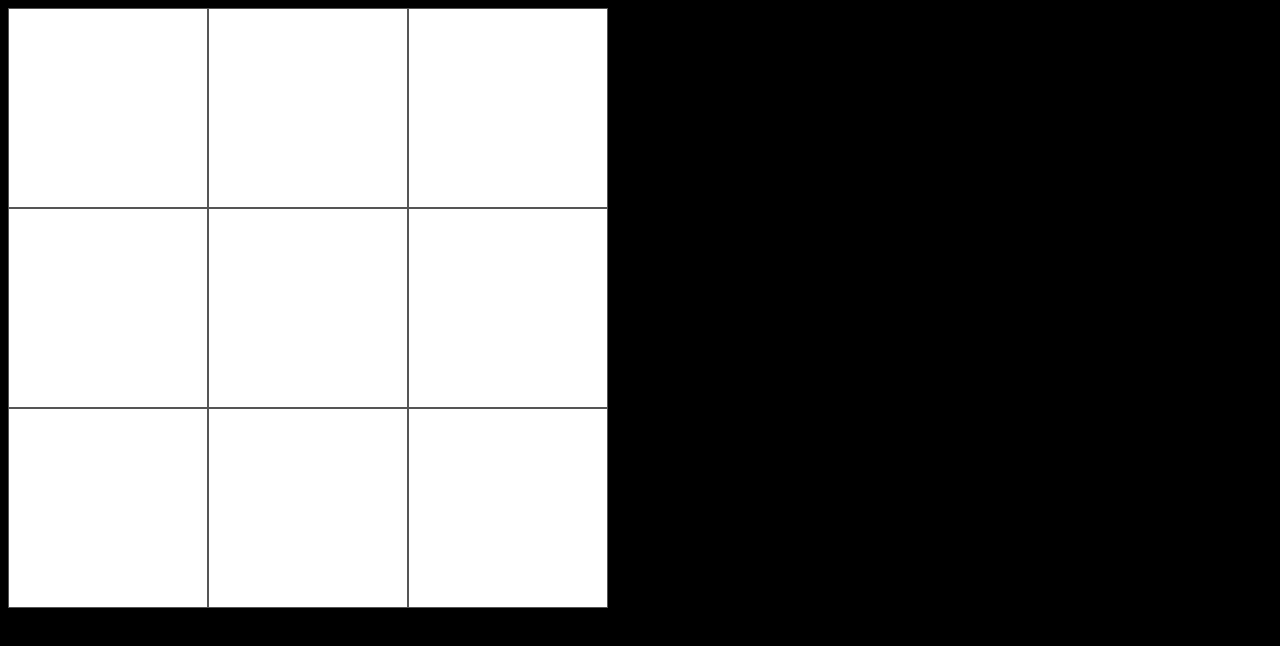
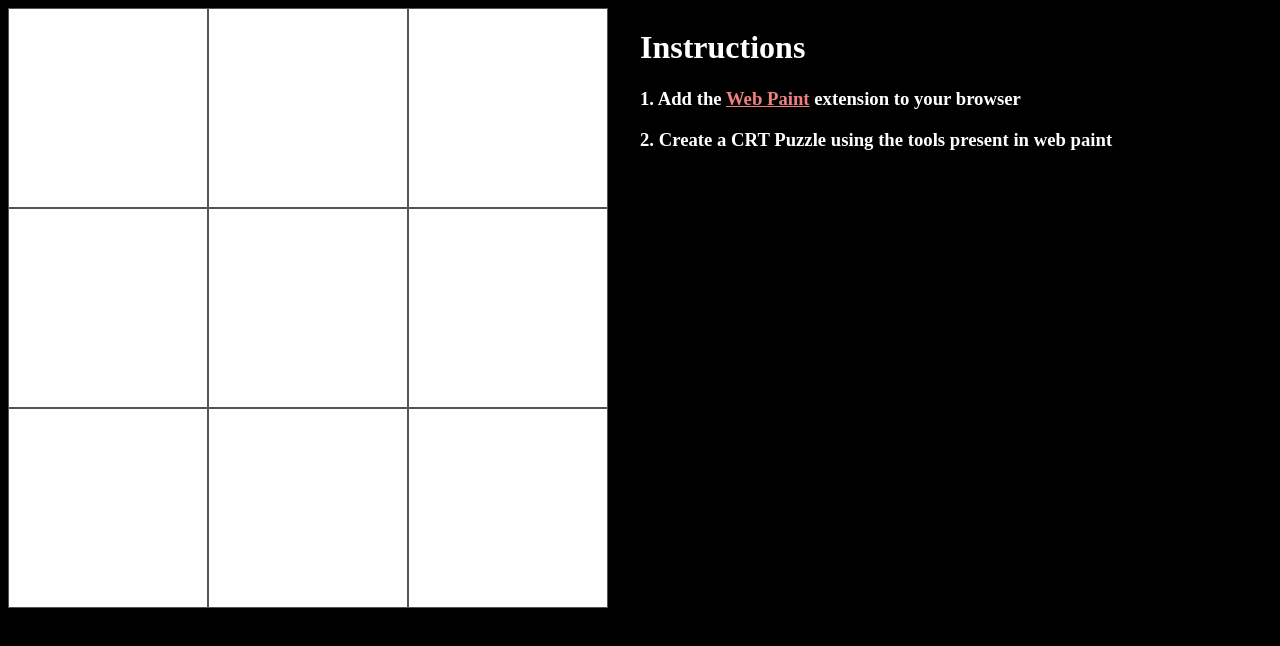
Before and after one commit to nishantharcot/crt-interface, a plain HTML site: page index.html in a window 1280 px wide. Drawn offline with Linux system fonts and the light colour scheme.

Commit message:
add instructions

```diff
--- a/index.html
+++ b/index.html
@@ -10,7 +10,6 @@
     </title>
   </head>
   <body>
-    <div></div>
     <div class="game-board">
       <div class="box"></div>
       <div class="box"></div>
@@ -22,6 +21,16 @@
       <div class="box"></div>
       <div class="box"></div>
     </div>
-    <div></div>
+    <div class="instructions">
+      <h1>
+        Instructions
+      </h1>
+      <h3>
+        1. Add the <a href="https://chrome.google.com/webstore/detail/web-paint/emeokgokialpjadjaoeiplmnkjoaegng?hl=en" target="_blank">Web Paint</a> extension to your browser
+      </h3>
+      <h3>
+        2. Create a CRT Puzzle using the tools present in web paint
+      </h3>
+    </div>
   </body>
 </html>
--- a/style.css
+++ b/style.css
@@ -4,12 +4,19 @@
   grid-template-columns: 200px 200px 200px;
 }
 
+a {
+  color: lightcoral;
+  background-color: transparent !important;
+  /* text-decoration: none !important; */
+}
+
 /* // for some css stylings */
 body {
-display: flex;
-justify-content: left;
-background-color: black;
+  display: grid;
+  grid-template-columns: 50% 50%;
+  background-color: black;
 }
+
 .box {
 background: #FFFFFF;
 border: 1px solid #555;
@@ -18,3 +25,7 @@ align-items: center;
 justify-content: center;
 color: #444;
 }
+
+.instructions {
+  color: white;
+}
```
